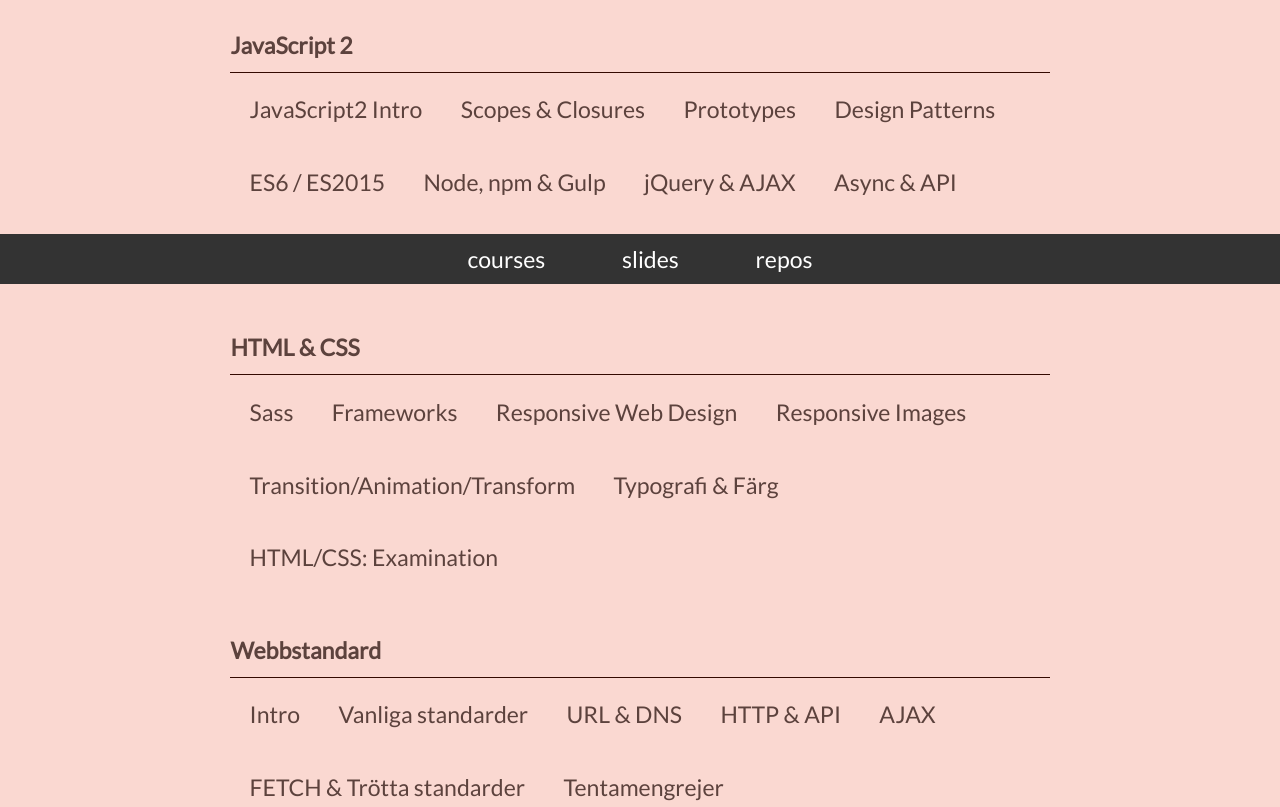
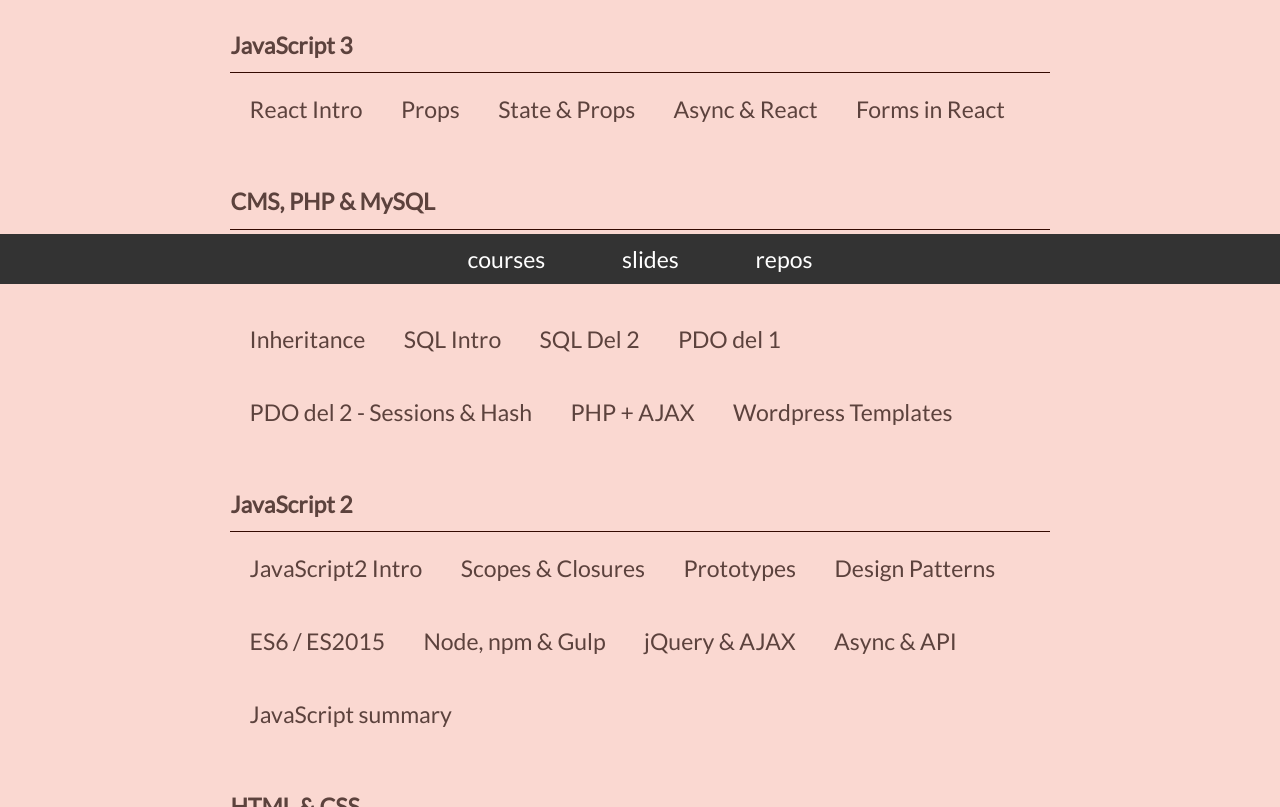
Before and after one commit to FEND16/fend16.github.io, a website: page index.html in a window 1280 px wide. Shown: the part 516-1323 px from the top of the page. Drawn offline with Linux system fonts and the light colour scheme; no server answers.

Commit message:
Updated links

```diff
--- a/index.html
+++ b/index.html
@@ -16,6 +16,7 @@
 				<h1><a href="https://github.com/FEND16">Courses</a></h1></h1>
 			</header>
 			<div class="linklist">
+				<a href="https://github.com/FEND16/javaScript3">JavaScript 3</a>
 				<a href="https://github.com/FEND16/javaScript2">JavaScript 2</a>
 				<a href="https://github.com/FEND16/webbstandard">Webbstandard</a>
 				<a href="https://github.com/FEND16/html-css">HTML & CSS</a>
@@ -29,6 +30,29 @@
 					<a href="https://fend16.github.io/slides/">Slides</a>
 				</h1>
 			</header>
+			<h4><a href="https://github.com/FEND16">JavaScript 3</a></h4>
+			<div class="linklist">
+				<a href="javascript3/01_react.html">React Intro</a>
+				<a href="javascript3/02_props.html"> Props </a>
+				<a href="javascript3/03_state_props.html"> State & Props </a>
+				<a href="javascript3/04_async.html"> Async & React </a>
+				<a href="javascript3/05_forms.html"> Forms in React </a>
+			</ul>
+			</div>
+			<h4><a href="https://github.com/FEND16">CMS, PHP & MySQL</a></h1>
+			<div class="linklist">
+				<a href="cmsphpmysql/01_intro.html">CMS, PHP & MySQL Intro</a>
+				<a href="cmsphpmysql/02_php_intro.html">PHP Intro</a>
+				<a href="cmsphpmysql/03_php_intro_2.html">PHP Intro Del 2</a>
+				<a href="cmsphpmysql/04_php_oop.html">OOP Intro</a>
+				<a href="cmsphpmysql/05_php_inheritance.html">Inheritance</a>
+				<a href="cmsphpmysql/06_sql_intro.html">SQL Intro</a>
+				<a href="cmsphpmysql/07_sql.html">SQL Del 2</a>
+				<a href="cmsphpmysql/08_pdo.html">PDO del 1</a>
+				<a href="cmsphpmysql/09_pdo_2.html">PDO del 2 - Sessions & Hash</a>
+				<a href="cmsphpmysql/10_php_ajax.html">PHP + AJAX</a>
+				<a href="cmsphpmysql/11_wordpress.html">Wordpress Templates</a>
+			</div>
 			<h4>JavaScript 2</h4>
 			<div class="linklist">
 				<a href="https://fend16.github.io/slides/javaScript2/js_intro.html">JavaScript2 Intro</a>
```
